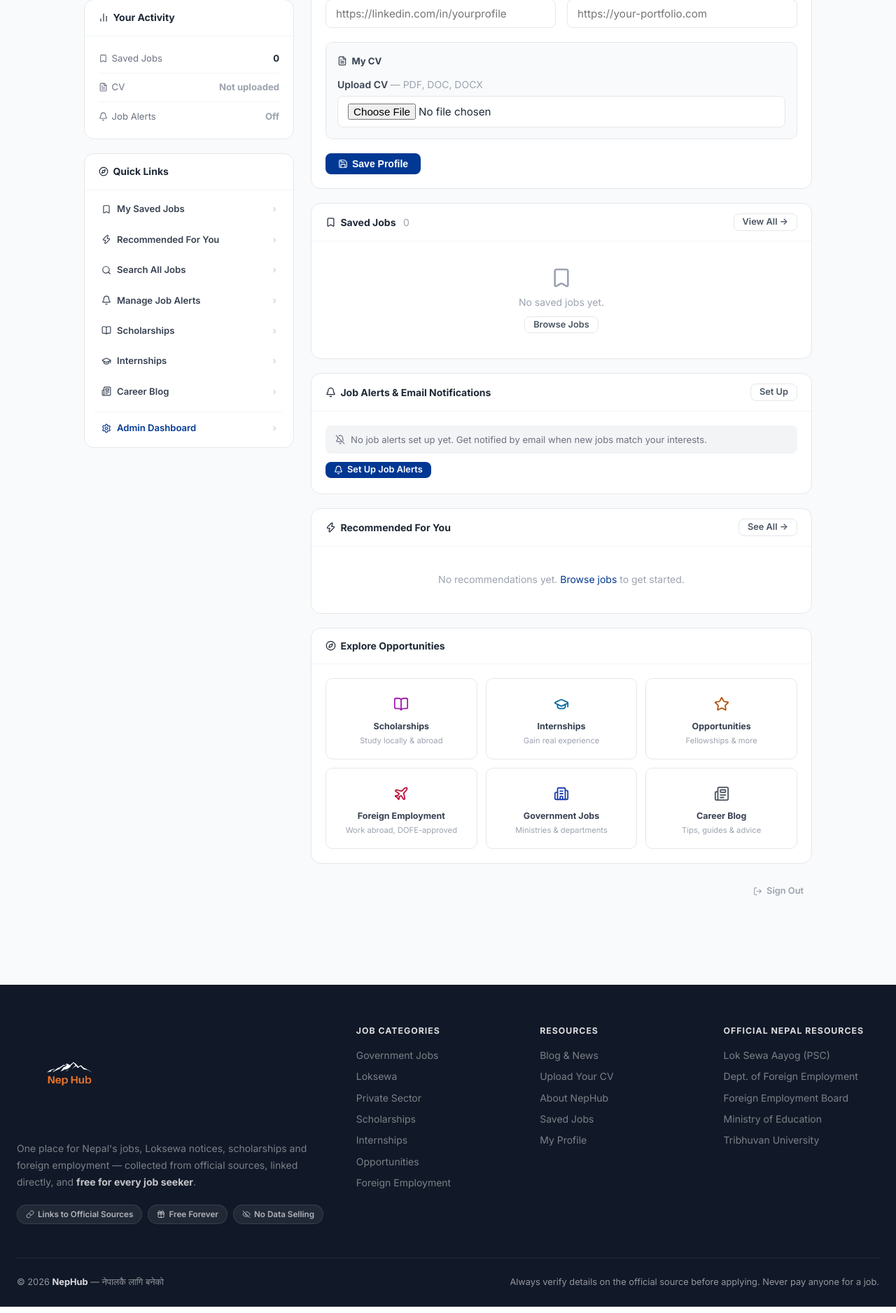
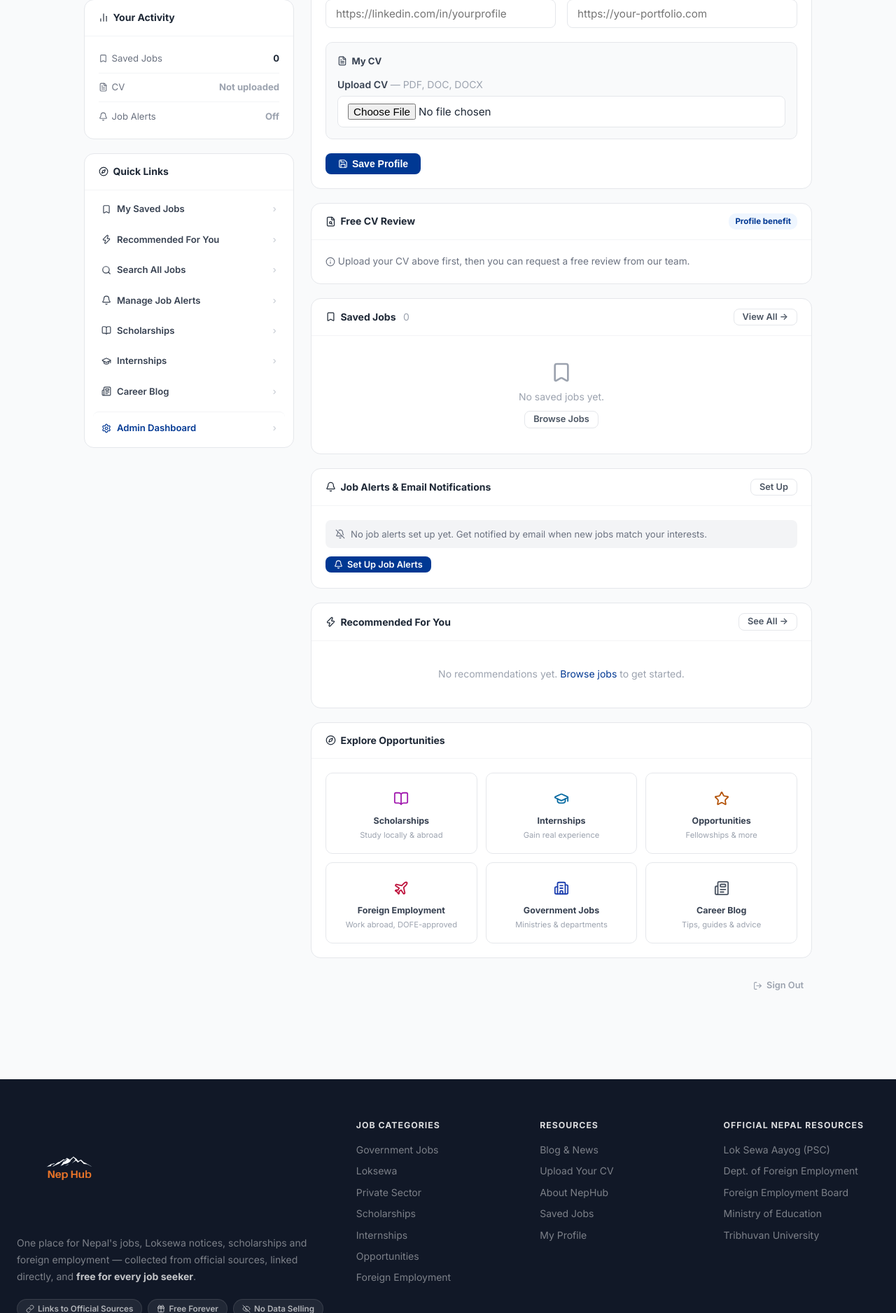
Before and after one commit to hitrog469-cmyk/nephub, a Django app: page /accounts/profile/ in a window 1280 px wide. Shown: the part 499-2375 px from the top of the page at 70% size. Run offline with Django 5.2, Linux system fonts and the light colour scheme; the visitor is signed in with stand-in values (Sample User, id 1); data comes from the database, SQL or seed files in the repository; data that the repository does not hold is empty.

Commit message:
Add Free CV Review requests (user → admin dashboard + email)
- New CVReviewRequest model; users with a CV on file can request a manual
  review from their profile (optional note, deduped while one is open).
- Request emails the team and appears in a new admin dashboard page
  (/dashboard/cv-requests/) with status workflow + nav badge for new ones.
- User sees live status (new / in review / completed) on their profile.

Co-Authored-By: Claude Opus 4.8 <noreply@anthropic.com>

```diff
--- a/accounts/models.py
+++ b/accounts/models.py
@@ -100,3 +100,31 @@ class UserProfile(models.Model):
         ]
         done = sum(fields)
         return int((done / len(fields)) * 100)
+
+
+class CVReviewRequest(models.Model):
+    """A job seeker's request for a manual CV review. Surfaced to the admin
+    dashboard and emailed to the team; the user sees its status on their
+    profile."""
+
+    STATUS_CHOICES = [
+        ('new',       'New'),
+        ('in_review', 'In Review'),
+        ('completed', 'Completed'),
+    ]
+
+    user        = models.ForeignKey(User, on_delete=models.CASCADE,
+                                    related_name='cv_review_requests')
+    note        = models.TextField(blank=True, max_length=800,
+                                   help_text='What the user wants help with')
+    status      = models.CharField(max_length=20, choices=STATUS_CHOICES, default='new')
+    admin_notes = models.TextField(blank=True, help_text='Internal notes (not shown to the user)')
+    created_at  = models.DateTimeField(auto_now_add=True)
+    updated_at  = models.DateTimeField(auto_now=True)
+
+    class Meta:
+        ordering = ['-created_at']
+        indexes  = [models.Index(fields=['status', '-created_at'])]
+
+    def __str__(self):
+        return f"CV review — {self.user.username} ({self.status})"
--- a/accounts/urls.py
+++ b/accounts/urls.py
@@ -11,4 +11,5 @@ urlpatterns = [
     path('choose-username/',             views.choose_username_view,   name='choose_username'),
     path('check-username/',              views.check_username_view,    name='check_username'),
     path('profile/',                     views.profile_view,           name='profile'),
+    path('profile/cv-review/',           views.request_cv_review,      name='request_cv_review'),
 ]
--- a/accounts/views.py
+++ b/accounts/views.py
@@ -8,8 +8,9 @@ from django.utils.http import url_has_allowed_host_and_scheme
 from django.core.mail import EmailMultiAlternatives
 from django.http import JsonResponse
 from django.conf import settings
+from django.core.mail import send_mail
 from .forms import SignUpForm, ProfileForm, UsernameForm
-from .models import UserProfile, EmailVerification
+from .models import UserProfile, EmailVerification, CVReviewRequest
 from .throttle import rate_limit
 
 
@@ -286,6 +287,7 @@ def profile_view(request):
         if s.job.deadline and 0 <= (s.job.deadline - today).days <= 7
     ]
     alert = JobAlert.objects.filter(email=request.user.email).first()
+    cv_request = CVReviewRequest.objects.filter(user=request.user).first()
 
     return render(request, 'accounts/profile.html', {
         'form':         form,
@@ -296,4 +298,61 @@ def profile_view(request):
         'urgent_saved': urgent_saved,
         'alert':        alert,
         'today':        today,
+        'cv_request':   cv_request,
     })
+
+
+@login_required
+@rate_limit('cv_review', max_attempts=5, window_seconds=3600)
+def request_cv_review(request):
+    """User asks for a manual CV review. Needs a CV on file. Notifies the
+    team by email and records the request for the dashboard."""
+    if request.method != 'POST':
+        return redirect('profile')
+
+    profile, _ = UserProfile.objects.get_or_create(user=request.user)
+    if not profile.has_cv:
+        messages.error(request, 'Please upload your CV first, then request a review.')
+        return redirect('profile')
+
+    # Avoid duplicate open requests
+    open_req = CVReviewRequest.objects.filter(
+        user=request.user, status__in=['new', 'in_review']
+    ).first()
+    if open_req:
+        messages.info(request, 'You already have a CV review in progress — we\'ll be in touch.')
+        return redirect('profile')
+
+    note = request.POST.get('note', '').strip()[:800]
+    CVReviewRequest.objects.create(user=request.user, note=note)
+
+    # Notify the team
+    cv_link = request.build_absolute_uri(profile.cv.url) if profile.has_cv else '(no CV on file)'
+    body = (
+        f"New CV review request on NepHub\n\n"
+        f"User:     {request.user.username} <{request.user.email}>\n"
+        f"Name:     {profile.display_name}\n"
+        f"Phone:    {profile.phone or '—'}\n"
+        f"Location: {profile.location or '—'}\n"
+        f"Level:    {profile.get_experience_display() or '—'}\n"
+        f"CV:       {cv_link}\n\n"
+        f"Note from user:\n{note or '(none)'}\n\n"
+        f"---\nManage in dashboard: {request.build_absolute_uri('/dashboard/cv-requests/')}"
+    )
+    try:
+        send_mail(
+            subject=f'[NepHub] CV review request — {profile.display_name}',
+            message=body,
+            from_email=settings.DEFAULT_FROM_EMAIL,
+            recipient_list=[settings.ADMIN_EMAIL],
+            fail_silently=True,
+        )
+    except Exception:
+        pass
+
+    messages.success(
+        request,
+        'CV review requested! Our team will look at your CV and get back to you '
+        'by email within a few working days.'
+    )
+    return redirect('profile')
--- a/jobs/urls.py
+++ b/jobs/urls.py
@@ -44,4 +44,10 @@ urlpatterns = [
     # Admin — Subscribers
     path('dashboard/subscribers/',
          views.site_admin_subscribers,      name='admin_subscribers'),
+
+    # Admin — CV Review Requests
+    path('dashboard/cv-requests/',
+         views.site_admin_cv_requests,      name='admin_cv_requests'),
+    path('dashboard/cv-requests/<int:pk>/status/',
+         views.site_admin_cv_request_status, name='admin_cv_request_status'),
 ]
--- a/templates/accounts/profile.html
+++ b/templates/accounts/profile.html
@@ -430,6 +430,45 @@
       </div>
     </div>
 
+    <!-- ── CV Review (manual, by our team) ── -->
+    <div class="p-card">
+      <div class="p-card-head">
+        <span class="p-card-title">{% icon 'file-search' size=15 %} Free CV Review</span>
+        <span style="font-size:.72rem;background:#eff6ff;color:var(--blue);font-weight:700;padding:2px 9px;border-radius:10px;">Profile benefit</span>
+      </div>
+      <div class="p-card-body">
+        {% if cv_request and cv_request.status != 'completed' %}
+          <div class="alert-status" style="background:#fef9c3;color:#92400e;border:1px solid #fde68a;">
+            {% icon 'clock' size=14 %}
+            <span>Your CV review is <strong>{{ cv_request.get_status_display|lower }}</strong>. We'll email you at <strong>{{ user.email }}</strong> when it's ready.</span>
+          </div>
+        {% elif cv_request and cv_request.status == 'completed' %}
+          <div class="alert-status alert-on">
+            {% icon 'check-circle' size=14 %}
+            <span>Your last CV review is complete. Need another look? Upload your latest CV and request again.</span>
+          </div>
+          <form method="post" action="{% url 'request_cv_review' %}" style="margin-top:.75rem;">
+            {% csrf_token %}
+            <button type="submit" class="btn btn-outline btn-sm" {% if not profile.has_cv %}disabled{% endif %}>{% icon 'refresh-cw' size=13 %} Request another review</button>
+          </form>
+        {% elif profile.has_cv %}
+          <p style="font-size:.85rem;color:var(--gray-500);line-height:1.6;margin-bottom:.875rem;">
+            Get a real person on our team to look over your CV and send back honest, practical feedback.
+            It's free, and a small team handles these — so expect a reply within a few working days.
+          </p>
+          <form method="post" action="{% url 'request_cv_review' %}">
+            {% csrf_token %}
+            <textarea name="note" rows="2" class="form-input" placeholder="Optional: what would you like feedback on? (e.g. format, foreign jobs, career switch)" style="margin-bottom:.75rem;"></textarea>
+            <button type="submit" class="btn btn-primary btn-sm">{% icon 'send' size=13 %} Request Free CV Review</button>
+          </form>
+        {% else %}
+          <p style="font-size:.85rem;color:var(--gray-500);line-height:1.6;">
+            {% icon 'info' size=14 %} Upload your CV above first, then you can request a free review from our team.
+          </p>
+        {% endif %}
+      </div>
+    </div>
+
     <!-- ── 2. Saved Jobs ── -->
     <div class="p-card">
       <div class="p-card-head">
--- a/templates/jobs/admin/base_admin.html
+++ b/templates/jobs/admin/base_admin.html
@@ -351,6 +351,10 @@
     <a href="{% url 'admin_subscribers' %}" class="adm-nav-link {% if request.resolver_match.url_name == 'admin_subscribers' %}active{% endif %}">
       {% icon 'bell' size=16 %} Subscribers
     </a>
+    <a href="{% url 'admin_cv_requests' %}" class="adm-nav-link {% if request.resolver_match.url_name == 'admin_cv_requests' %}active{% endif %}" style="justify-content:space-between;">
+      <span style="display:flex;align-items:center;gap:10px;">{% icon 'file-text' size=16 %} CV Reviews</span>
+      {% if new_cv_request_count %}<span style="background:#ef4444;color:#fff;font-size:.65rem;font-weight:700;padding:1px 7px;border-radius:10px;min-width:20px;text-align:center;">{{ new_cv_request_count }}</span>{% endif %}
+    </a>
 
     <div class="adm-nav-label" style="margin-top:.5rem;">Revenue</div>
     <a href="{% url 'admin_inquiries' %}" class="adm-nav-link {% if request.resolver_match.url_name == 'admin_inquiries' %}active{% endif %}" style="justify-content:space-between;">
```
Also changed, not shown: jobs/views.py (+43 -0 lines), templates/jobs/admin/cv_requests.html (added, +100 -0 lines), accounts/migrations/0004_cvreviewrequest.py (added).
